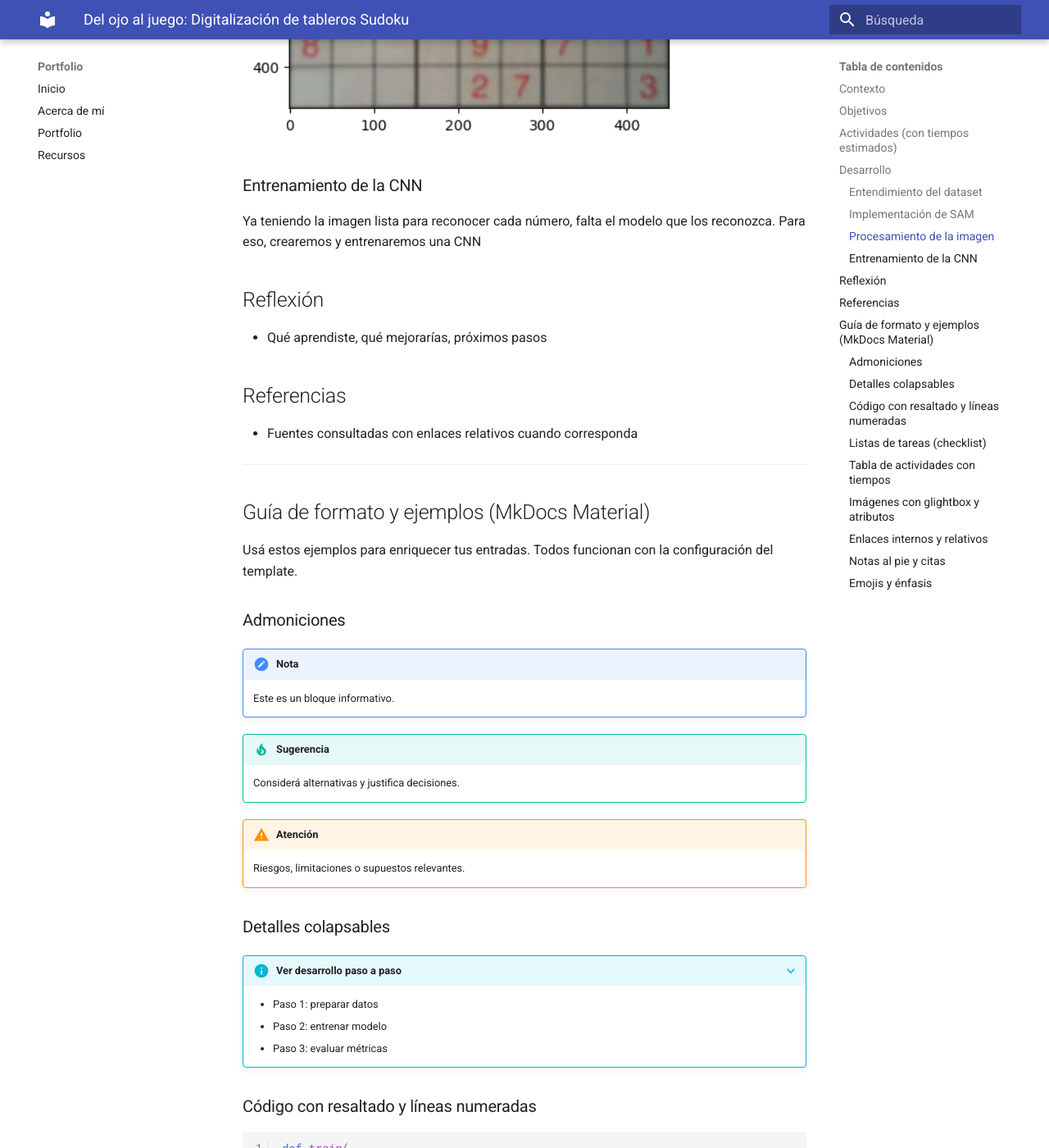
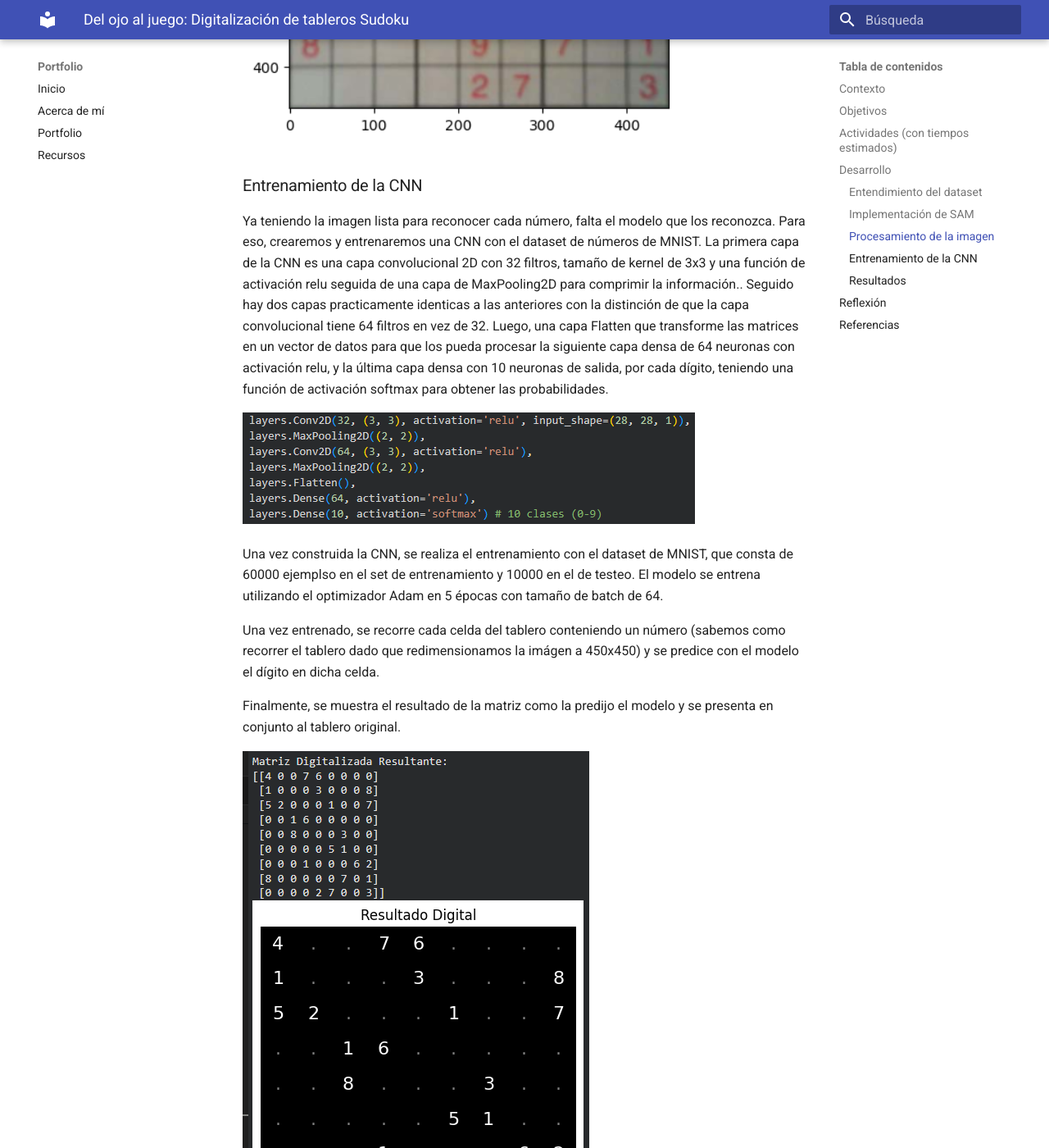
Before and after one commit to GitGitGitCian10/portfolio-ia, an MkDocs documentation site: the page built from docs/portfolio/O02.md, in a window 1280 px wide and 1400 px high, scrolled down 3253 px. Shown: the whole window at 82% size. Built offline with MkDocs 1.6.1 and Material for MkDocs 9.7.7, drawn with Linux system fonts in a browser that asks for light colours; emoji names are drawn with the system emoji font; some of the changed text lies outside the part shown.

Commit message:
Entrada O1

````diff
--- a/docs/portfolio/O02.md
+++ b/docs/portfolio/O02.md
@@ -59,85 +59,52 @@ poder dividir mejor celda por celda en los pasos posteriores.
 
 ### Entrenamiento de la CNN
 Ya teniendo la imagen lista para reconocer cada número, falta el modelo que los reconozca.
-Para eso, crearemos y entrenaremos una CNN
+Para eso, crearemos y entrenaremos una CNN con el dataset de números de MNIST.
+La primera capa de la CNN es una capa convolucional 2D con 32 filtros, tamaño de kernel de 3x3 y una
+función de activación relu seguida de una capa de MaxPooling2D para comprimir la información..
+Seguido hay dos capas practicamente identicas a las anteriores con la distinción de que la capa
+convolucional tiene 64 filtros en vez de 32.
+Luego, una capa Flatten que transforme las matrices en un vector de datos para que los pueda procesar
+la siguiente capa densa de 64 neuronas con activación relu, y la última capa densa con 10 neuronas
+de salida, por cada dígito, teniendo una función de activación softmax para obtener las probabilidades.
+
+![](../assets/O02/04.png)
+
+Una vez construida la CNN, se realiza el entrenamiento con el dataset de MNIST, que consta de 60000
+ejemplso en el set de entrenamiento y 10000 en el de testeo.
+El modelo se entrena utilizando el optimizador Adam en 5 épocas con tamaño de batch de 64.
+
+Una vez entrenado, se recorre cada celda del tablero conteniendo un número (sabemos como recorrer el
+tablero dado que redimensionamos la imágen a 450x450) y se predice con el modelo el dígito en dicha celda.
+
+Finalmente, se muestra el resultado de la matriz como la predijo el modelo y se presenta en conjunto
+al tablero original.
+
+![](../assets/O02/05.png)
+
+### Resultados
+Si bien la aplicación es capaz de separar el tablero de la imagen total y identificar de manera decente
+los números presentes en el mismo, existe un espacio de mejora; tanto en la segmentación, que suele
+mostrar errores con algunas de las diferentes imágenes teniendo diferentes ángulos o distancias al
+tablero; como en la CNN, que suele confundir números similares (como 3 y 8, 1 y 7, etc.) e interpretar
+números en donde no los hay.
 
 ## Reflexión
-- Qué aprendiste, qué mejorarías, próximos pasos
+Esta actividad me pareció una manera interesante de vincular un interés personal como los es el Sudoku
+con computer vision, teniendo una aplicación directa que cualquier persona puede probar solo con su
+celular.
+
+La actividad me ayudo a cerrar algunos conceptos de computer vision como las CNN y SAM, además de
+darme a conocer el dataset MNIST, el cual es bastante conocido y utilizado para enternamiento.
+
+Considero que esta actividad está bien como una "primera etapa", dado que existen varios punto de mejora
+que se le podría aplicar, entre ellos:
+- Mejorar el método de selección de la máscara de SAM, buscando por ejemplo que su forma se cuadrada y
+este centrada en vez de buscar la de mayor área.
+- Evaluar el tablero resultante contra el tablero real en los archivos del dataset, pudiendo obtener
+métricas no solo de un tablero arbitario sino también del dataset en general.
+- Reentrenar la CNN con algún otro dataset que clasifique números o aplicar técnicas de data augmentation
+para aumentar la cantidad de samples de entrenamiento y testeo.
 
 ## Referencias
-- Fuentes consultadas con enlaces relativos cuando corresponda
-
-
----
-
-## Guía de formato y ejemplos (MkDocs Material)
-
-Usá estos ejemplos para enriquecer tus entradas. Todos funcionan con la configuración del template.
-
-### Admoniciones
-
-!!! note "Nota"
-    Este es un bloque informativo.
-
-!!! tip "Sugerencia"
-    Considerá alternativas y justifica decisiones.
-
-!!! warning "Atención"
-    Riesgos, limitaciones o supuestos relevantes.
-
-### Detalles colapsables
-
-???+ info "Ver desarrollo paso a paso"
-    - Paso 1: preparar datos
-    - Paso 2: entrenar modelo
-    - Paso 3: evaluar métricas
-
-### Código con resaltado y líneas numeradas
-
-```python hl_lines="2 6" linenums="1"
-def train(
-    data_path: str,
-    epochs: int = 10,
-    learning_rate: float = 1e-3,
-) -> None:
-    print("Entrenando...")
-    # TODO: implementar
-```
-
-### Listas de tareas (checklist)
-
-- [ ] Preparar datos
-- [x] Explorar dataset
-- [ ] Entrenar baseline
-
-### Tabla de actividades con tiempos
-
-| Actividad           | Tiempo | Resultado esperado               |
-|---------------------|:------:|----------------------------------|
-| Revisión bibliográfica |  45m  | Lista de fuentes priorizadas     |
-| Implementación      |  90m   | Script ejecutable/documentado    |
-| Evaluación          |  60m   | Métricas y análisis de errores   |
-
-### Imágenes con glightbox y atributos
-
-Imagen directa (abre en lightbox):
-
-![Diagrama del flujo](../assets/placeholder.png){ width="420" }
-
-Click para ampliar (lightbox):
-
-[![Vista previa](../assets/placeholder.png){ width="280" }](../assets/placeholder.png)
-
-### Enlaces internos y relativos
-
-Consultá también: [Acerca de mí](../acerca.md) y [Recursos](../recursos.md).
-
-### Notas al pie y citas
-
-Texto con una afirmación que requiere aclaración[^nota].
-
-[^nota]: Esta es una nota al pie con detalles adicionales y referencias.
-
-### Emojis y énfasis
-
-Resultados destacados :rocket: :sparkles: y conceptos `clave`.
+[Link al Colab](https://colab.research.google.com/drive/16vN8gRp20rYqbPatHrpFaB4J7UNoF-q2?usp=sharing)
````
Also changed, not shown: docs/portfolio/16.md (deleted, +0 -104 lines), docs/portfolio/O01.md (added, +58 -0 lines), docs/portfolio/index.md (+5 -1 lines), docs/assets/O02/04.png (added), docs/assets/O02/05.png (added).
